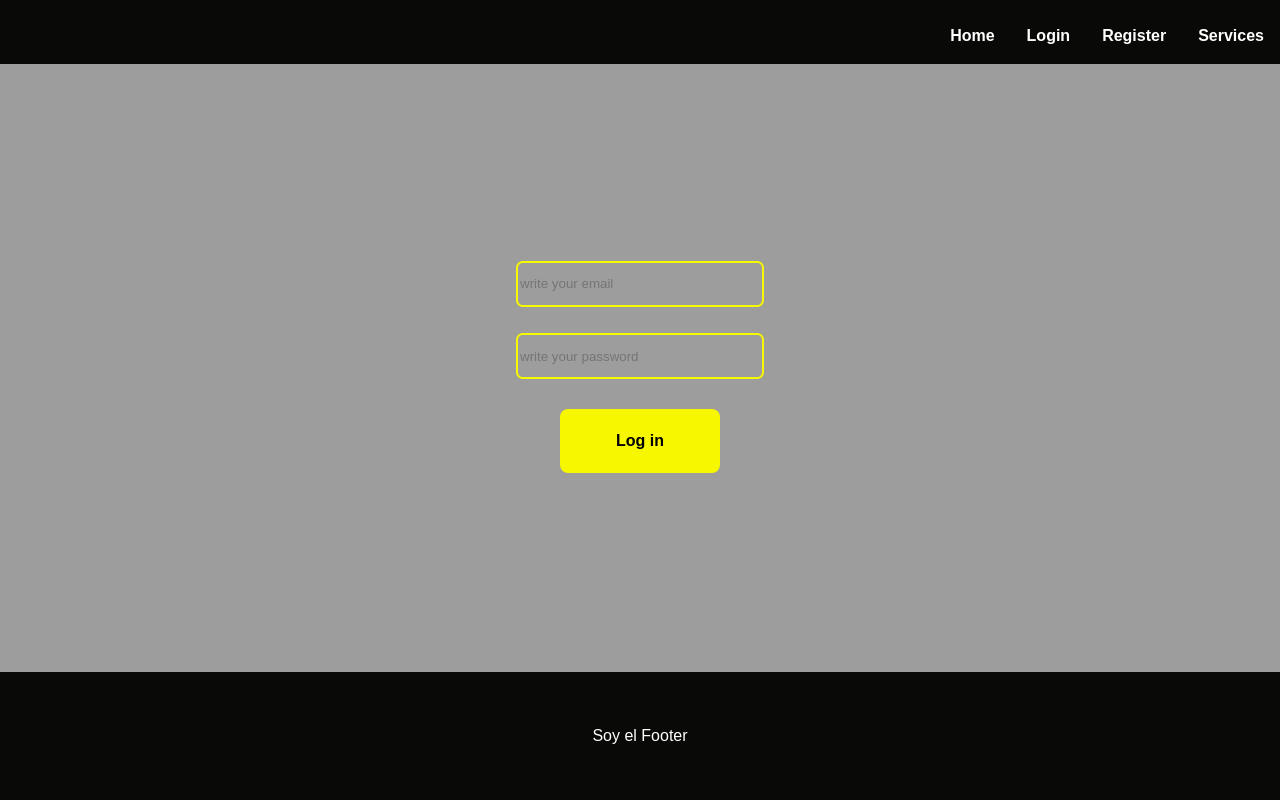
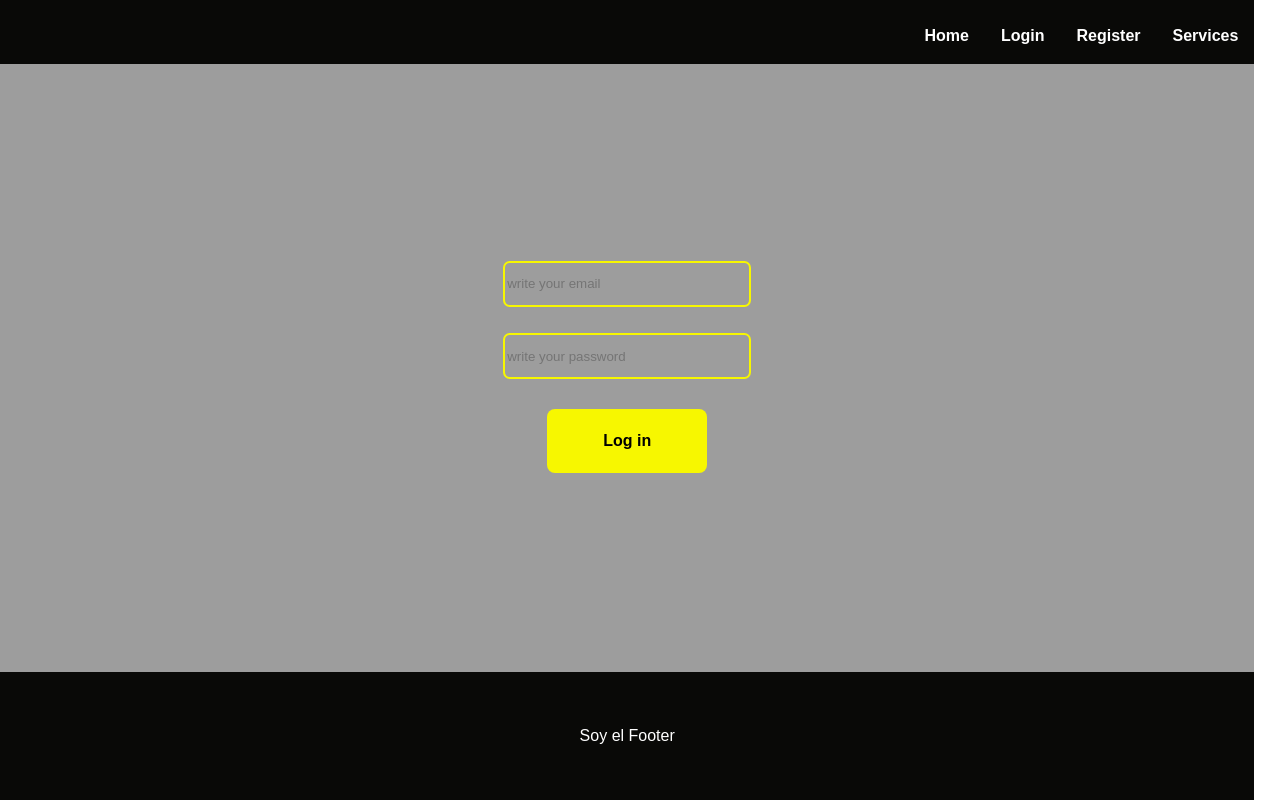
Before and after one commit to ariusvi/react_tattoostudio, a React (Vite) app: page /login in a window 1280 px wide. Built offline with nearby package versions, Linux system fonts and the light colour scheme; a web font is replaced by a local one.

Commit message:
update: update min-width size at css files

```diff
--- a/src/Common/Footer/Footer.css
+++ b/src/Common/Footer/Footer.css
@@ -1,6 +1,6 @@
 .footerDesign {
     min-height: 16vh;
-    min-width: 100vw;
+    min-width: 98vw;
 
     background-color:#090907;
     color: white;
--- a/src/Common/Header/Header.css
+++ b/src/Common/Header/Header.css
@@ -1,6 +1,6 @@
 .headerDesign {
     min-height: 8vh;
-    min-width: 100vw;
+    min-width: 98vw;
 
     background-color:#090907;
     color: white;
--- a/src/pages/Appointments/Appointments.css
+++ b/src/pages/Appointments/Appointments.css
@@ -1,6 +1,6 @@
 .appointmentsDesign {
     min-height: 76vh;
-    min-width: 100vw;
+    min-width: 98vw;
 
     background-color:#9D9D9D;
     color: white;
--- a/src/pages/Facilities/Facilities.css
+++ b/src/pages/Facilities/Facilities.css
@@ -1,6 +1,6 @@
 .facilitiesDesign {
     min-height: 76vh;
-    min-width: 100vw;
+    min-width: 98vw;
 
     background-color:#9D9D9D;
     color: white;
--- a/src/pages/Home/Home.css
+++ b/src/pages/Home/Home.css
@@ -1,6 +1,6 @@
 .homeDesign {
     min-height: 76vh;
-    min-width: 100vw;
+    min-width: 98vw;
 
     background-color:#9D9D9D;
     color: white;
--- a/src/pages/Login/Login.css
+++ b/src/pages/Login/Login.css
@@ -1,6 +1,6 @@
 .loginDesign {
     min-height: 76vh;
-    min-width: 100vw;
+    min-width: 98vw;
 
     background-color:#9D9D9D;
     color: white;
--- a/src/pages/Profile/Profile.css
+++ b/src/pages/Profile/Profile.css
@@ -1,6 +1,6 @@
 .profileDesign {
     min-height: 76vh;
-    min-width: 100vw;
+    min-width: 98vw;
 
     background-color:#9D9D9D;
     color: white;
--- a/src/pages/Register/Register.css
+++ b/src/pages/Register/Register.css
@@ -1,6 +1,6 @@
 .registerDesign {
     min-height: 76vh;
-    min-width: 100vw;
+    min-width: 98vw;
 
     background-color:#9D9D9D;
     color: white;
--- a/src/pages/SuperAdmin/SuperAdmin.css
+++ b/src/pages/SuperAdmin/SuperAdmin.css
@@ -1,6 +1,6 @@
 .superAdminDesign {
     min-height: 76vh;
-    min-width: 100vw;
+    min-width: 98vw;
 
     background-color: #9d9d9d;
     color: white;
```
